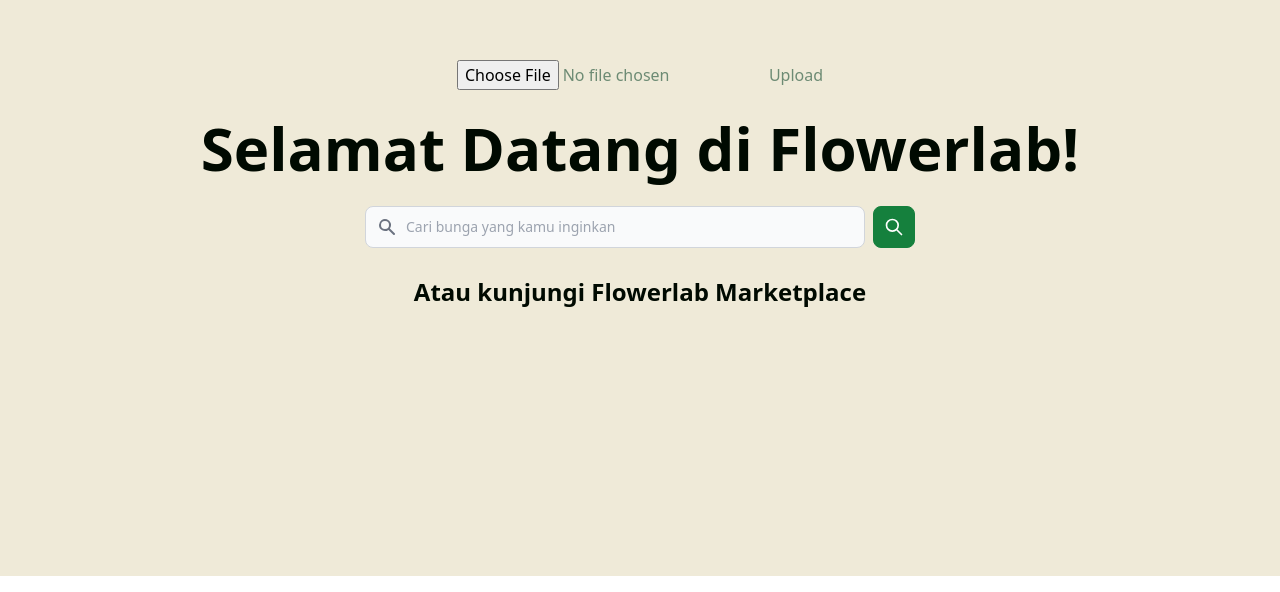
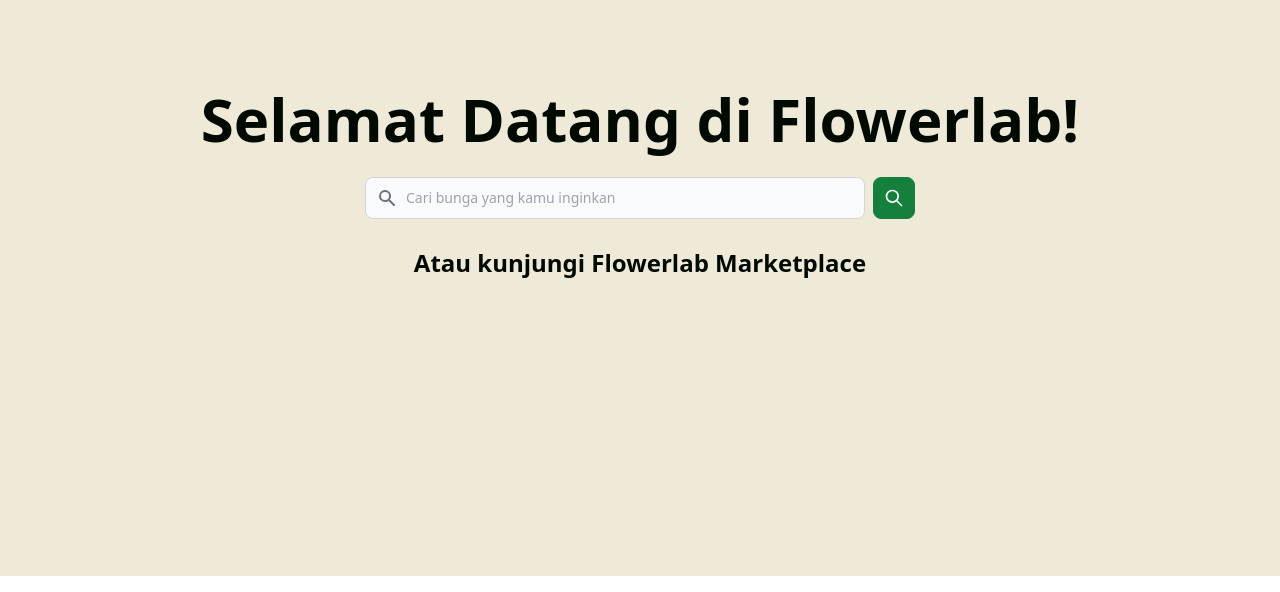
Before and after one commit to mhmd-arif/FLOWERLAB, a React (Vite) app: page / in a window 1280 px wide. Shown: the part 208-800 px from the top of the page. Built offline with nearby package versions, Linux system fonts and the light colour scheme.

Commit message:
chore(): delete fileinput

```diff
--- a/src/pages/Home.jsx
+++ b/src/pages/Home.jsx
@@ -1,12 +1,8 @@
 /* eslint-disable react/no-unknown-property */
-import { FileInput } from "../assets/components"
 
 export default function Home() {
     return (
         <div className="text-[#6D8B74] mx-auto w-auto h-screen flex flex-col gap-7 m-[-40px] justify-center content-center">
-            <div>
-                <FileInput/>
-            </div>
 
             <h1 className="font-bold text-[#000A01] text-2xl md:text-5xl lg:text-6xl">Selamat Datang di Flowerlab!</h1>
                 <form class="flex justify-center items-center">
```
